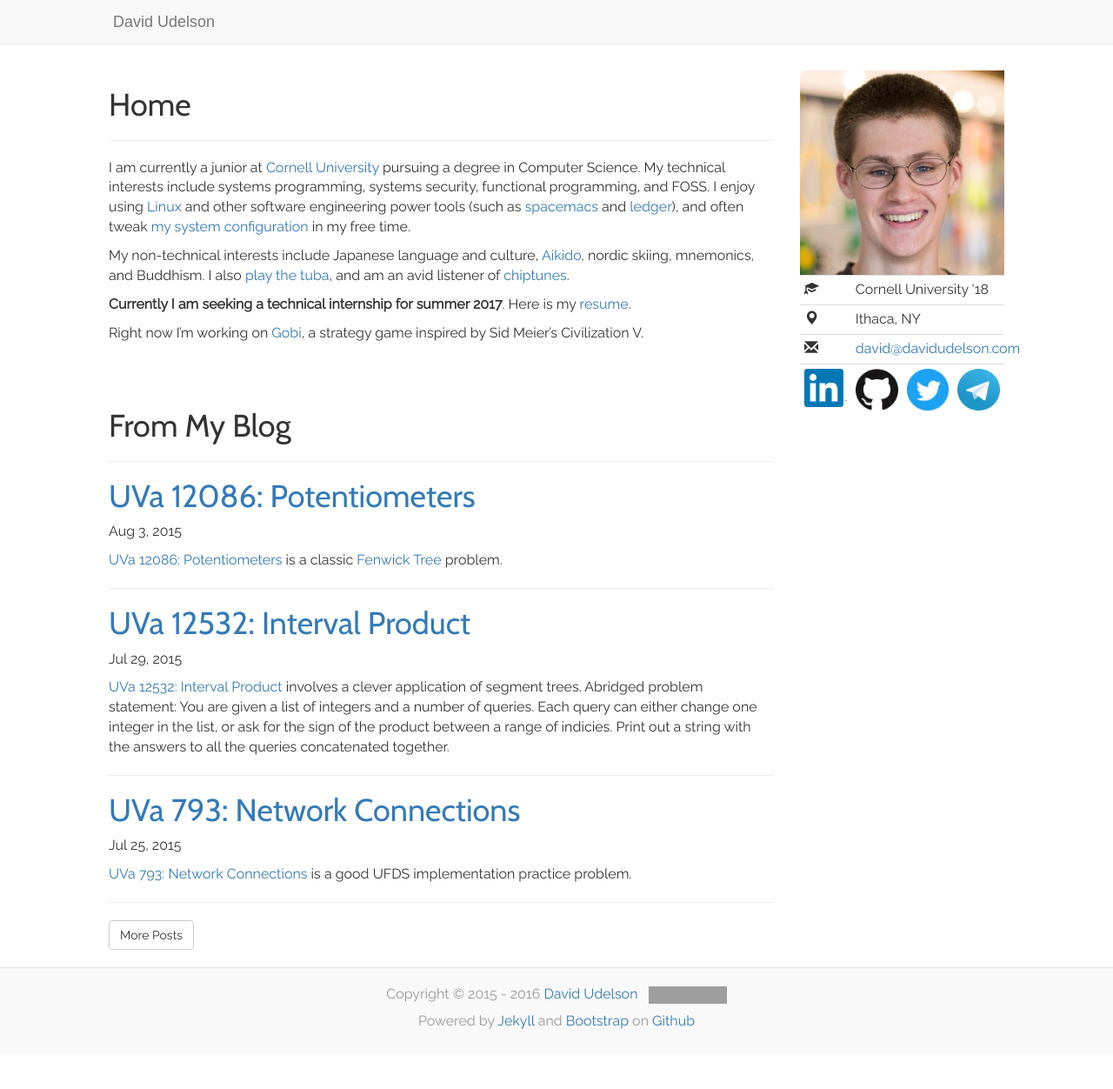
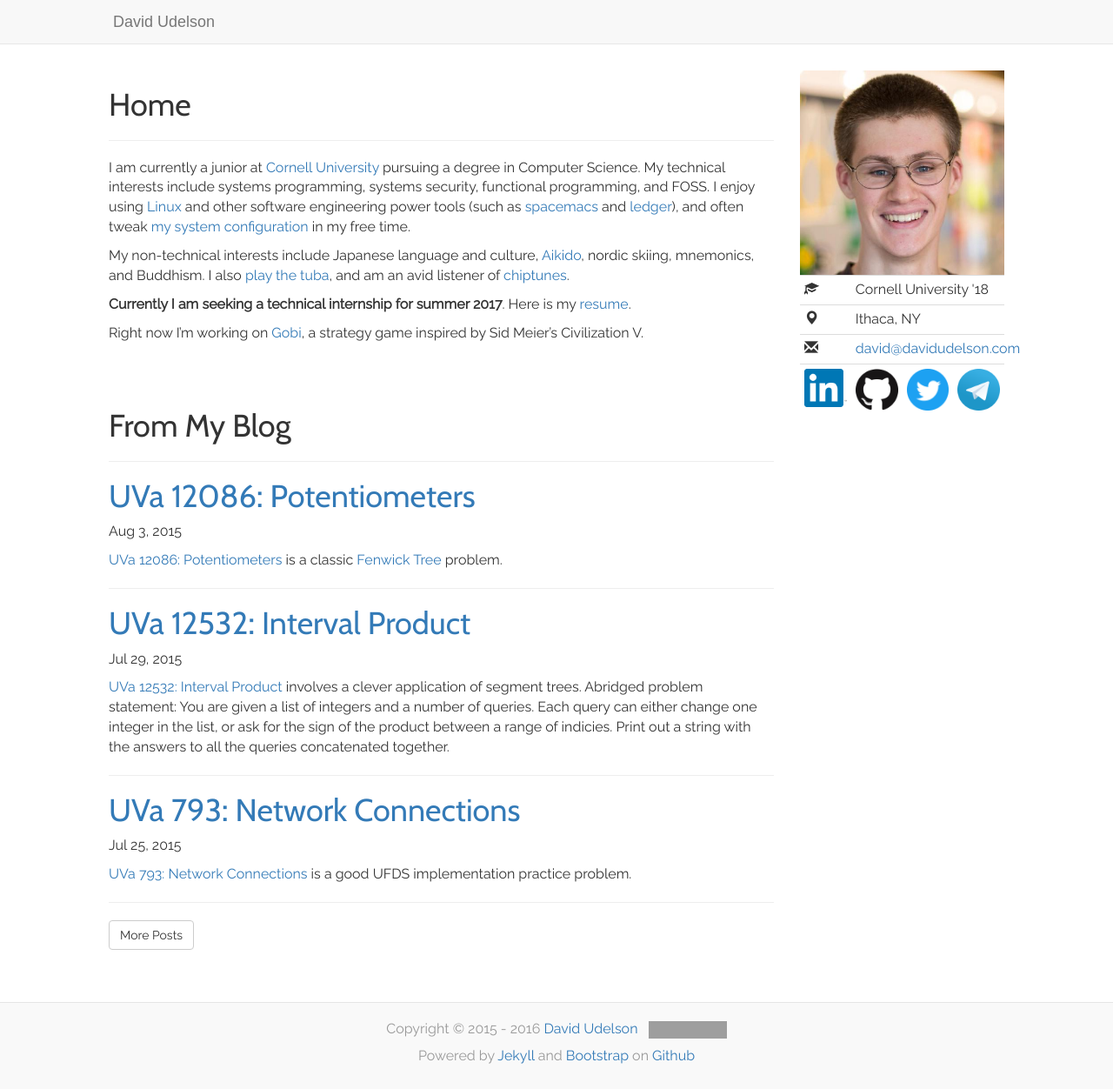
Before and after one commit to dudelson/website, a Jekyll site: the page built from index.md, in a window 1280 px wide. Shown: the whole page at 87% size. Built offline with Jekyll 4.4.1, drawn with Linux system fonts in a browser that asks for light colours; before the commit the page ends 1212 px from its top, so only the background shows below that; grey boxes are pictures that could not be loaded.

Commit message:
Fix footer

```diff
--- a/static/css/davidudelson.css
+++ b/static/css/davidudelson.css
@@ -16,7 +16,6 @@ table {
     table-layout: fixed;
 }
 
-/* ===== these styles are necessary to get the footer to behave correctly ===== */
 #thingy {
     min-height: 100%;
     position: relative;
@@ -29,8 +28,8 @@ table {
 }
 
 #body {
-    padding:10px;
-    padding-bottom:60px;   /* Height of the footer */
+    padding: 10px;
+    padding-bottom: 100px;   /* Height of the footer */
 }
 
 #footer {
@@ -45,7 +44,6 @@ table {
     background-color: #f9f9f9;
     border-top: 1px solid #e5e5e5;
 }
-/* ============================================================================ */
 
 /*
  * Override Bootstrap's default container.
```
